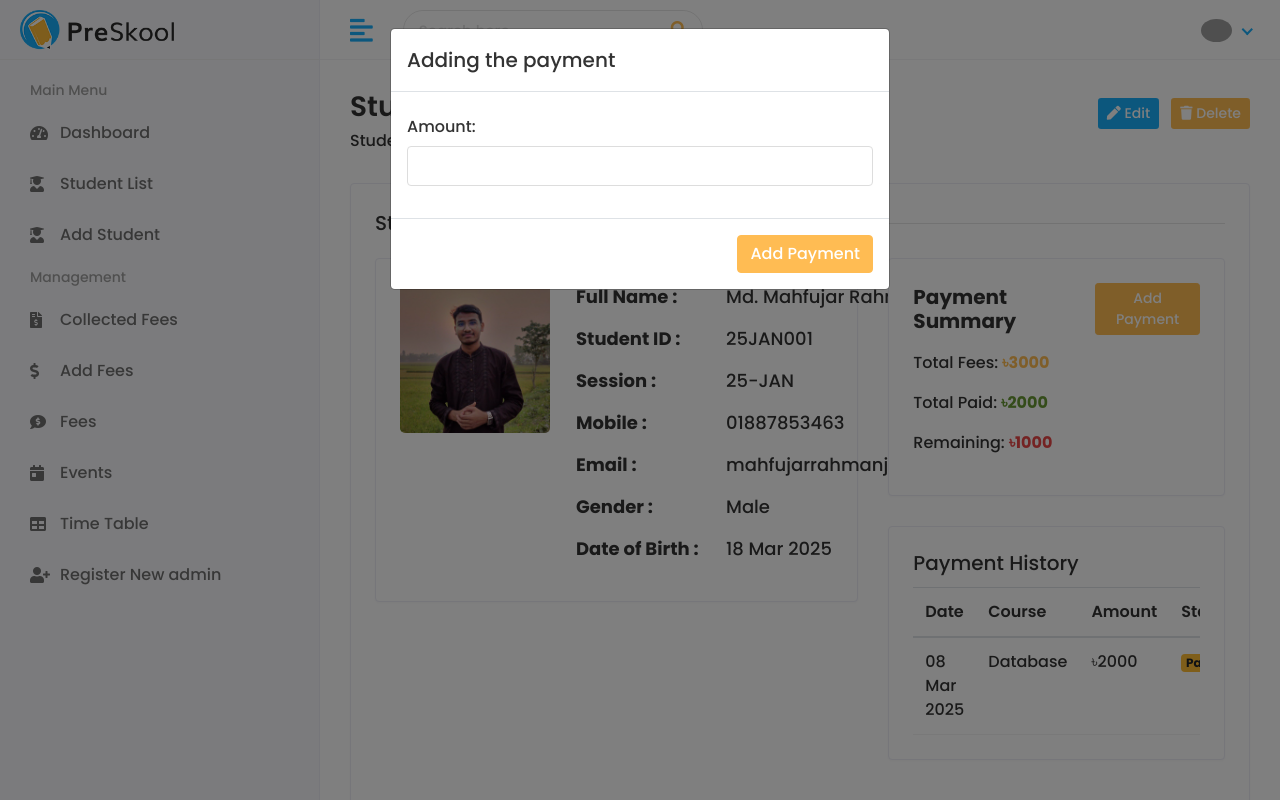
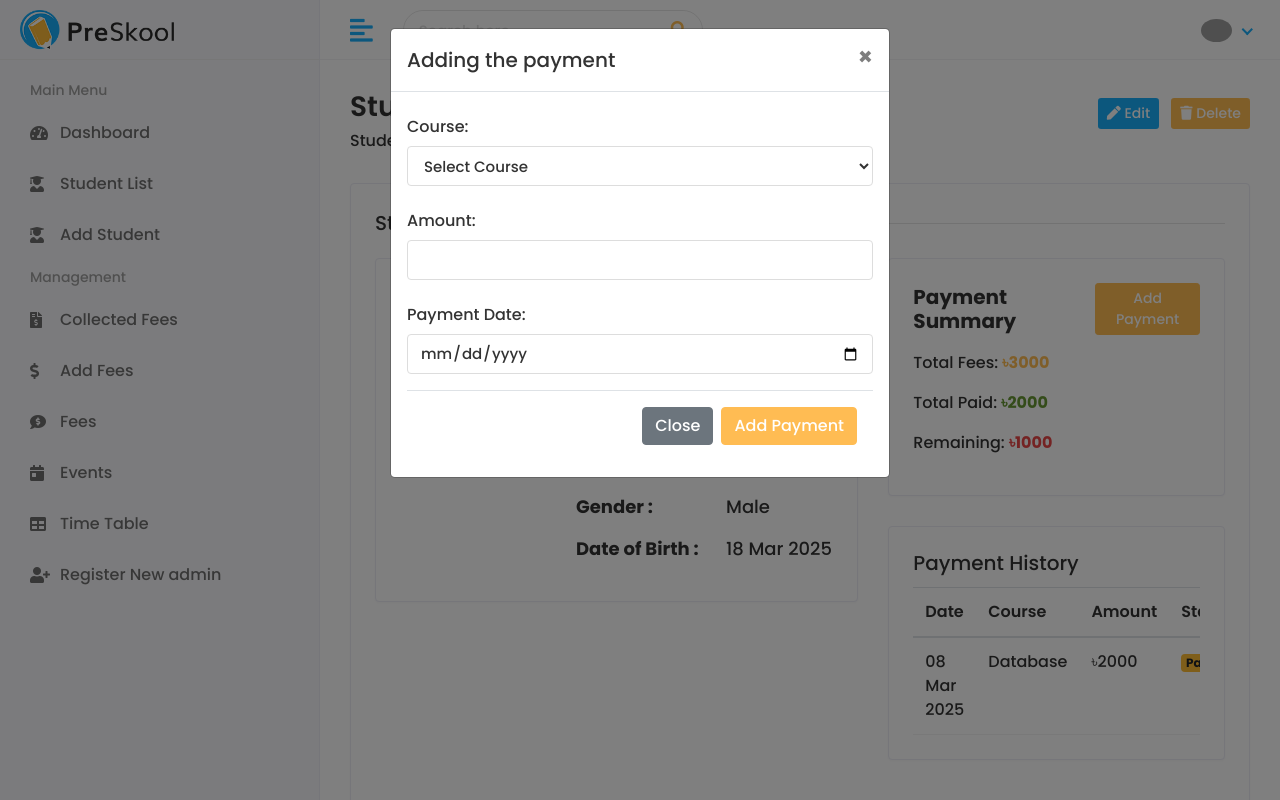
Before and after one commit to mahfujarr/StudentManagementSystem, a Django app: page /details/25JAN001 in a window 1280 px wide, after a click on "Add Payment". Run offline with Django 5.2, Linux system fonts and the light colour scheme; data comes from the database, SQL or seed files in the repository; some libraries are stand-ins or nearby versions; grey boxes are pictures that could not be loaded.

Commit message:
update to modal

```diff
--- a/templates/student-details.html
+++ b/templates/student-details.html
@@ -104,19 +104,36 @@
                                             <div class="modal-content">
                                                 <div class="modal-header">
                                                     <h5 class="modal-title" id="exampleModalLabel">Adding the payment</h5>
-                                              <!-- <button type="button" class="btn-close" data-bs-dismiss="modal" aria-label="Close"></button> -->
+                                                    <button type="button" class="close" data-dismiss="modal" aria-label="Close">
+                                                        <span aria-hidden="true">&times;</span>
+                                                    </button>
                                                 </div>
                                                 <div class="modal-body">
-                                              <form>
+                                                    <form method="POST" action="{% url 'add_payment' student.student_id %}" id="payment-form">
+                                                        {% csrf_token %}
                                                         <div class="mb-3">
-                                                  <label for="recipient-name" class="col-form-label">Amount:</label>
-                                                  <input type="text" class="form-control" id="recipient-name">
+                                                            <label for="course-select" class="col-form-label">Course:</label>
+                                                            <select class="form-control" id="course-select" name="course" required>
+                                                                <option value="">Select Course</option>
+                                                                {% for course in student.courses.all %}
+                                                                    <option value="{{ course.id }}" data-fees="{{ course.fees }}">{{ course.name }}</option>
+                                                                {% endfor %}
+                                                            </select>
+                                                        </div>
+                                                        <div class="mb-3">
+                                                            <label for="amount-paid" class="col-form-label">Amount:</label>
+                                                            <input type="number" class="form-control" id="amount-paid" name="amount_paid" required>
+                                                            <small class="text-muted" id="remaining-amount"></small>
+                                                        </div>
+                                                        <div class="mb-3">
+                                                            <label for="payment-date" class="col-form-label">Payment Date:</label>
+                                                            <input type="date" class="form-control" id="payment-date" name="payment_date" required value="{{ today|date:'Y-m-d' }}">
+                                                        </div>
+                                                        <div class="modal-footer">
+                                                            <button type="button" class="btn btn-secondary" data-dismiss="modal">Close</button>
+                                                            <button type="submit" class="btn btn-primary">Add Payment</button>
                                                         </div>
                                                     </form>
-                                            </div>
-                                            <div class="modal-footer">
-                                                <!-- <button type="button" class="btn btn-secondary" data-bs-dismiss="modal">Close</button> -->
-                                              <button type="button" class="btn btn-primary">Add Payment</button>
                                                 </div>
                                             </div>
                                         </div>
@@ -256,6 +273,35 @@
 
 <script src="{%static 'assets/js/script.js' %}"></script>
 
+<script>
+    function updateRemainingAmount() {
+        const selectedOption = document.getElementById('course-select').options[document.getElementById('course-select').selectedIndex];
+        const fees = selectedOption.getAttribute('data-fees');
+        const amountInput = document.getElementById('amount-paid');
+        const remainingText = document.getElementById('remaining-amount');
+
+        if (fees) {
+            amountInput.setAttribute('max', fees);
+            const remaining = fees - (amountInput.value || 0);
+            if (remaining >= 0) {
+                remainingText.textContent = `Remaining: ৳${remaining}`;
+                remainingText.className = 'text-muted';
+            } else {
+                remainingText.textContent = 'Amount exceeds course fees';
+                remainingText.className = 'text-danger';
+            }
+        }
+    }
+
+    document.getElementById('course-select').addEventListener('change', updateRemainingAmount);
+    document.getElementById('amount-paid').addEventListener('input', updateRemainingAmount);
+
+    // Trigger the calculation on page load if a course is selected
+    if (document.getElementById('course-select').value) {
+        updateRemainingAmount();
+    }
+</script>
+
 </body>
 
 {% endblock body %}
```
Lines whose indentation alone changed are shown as unchanged.
